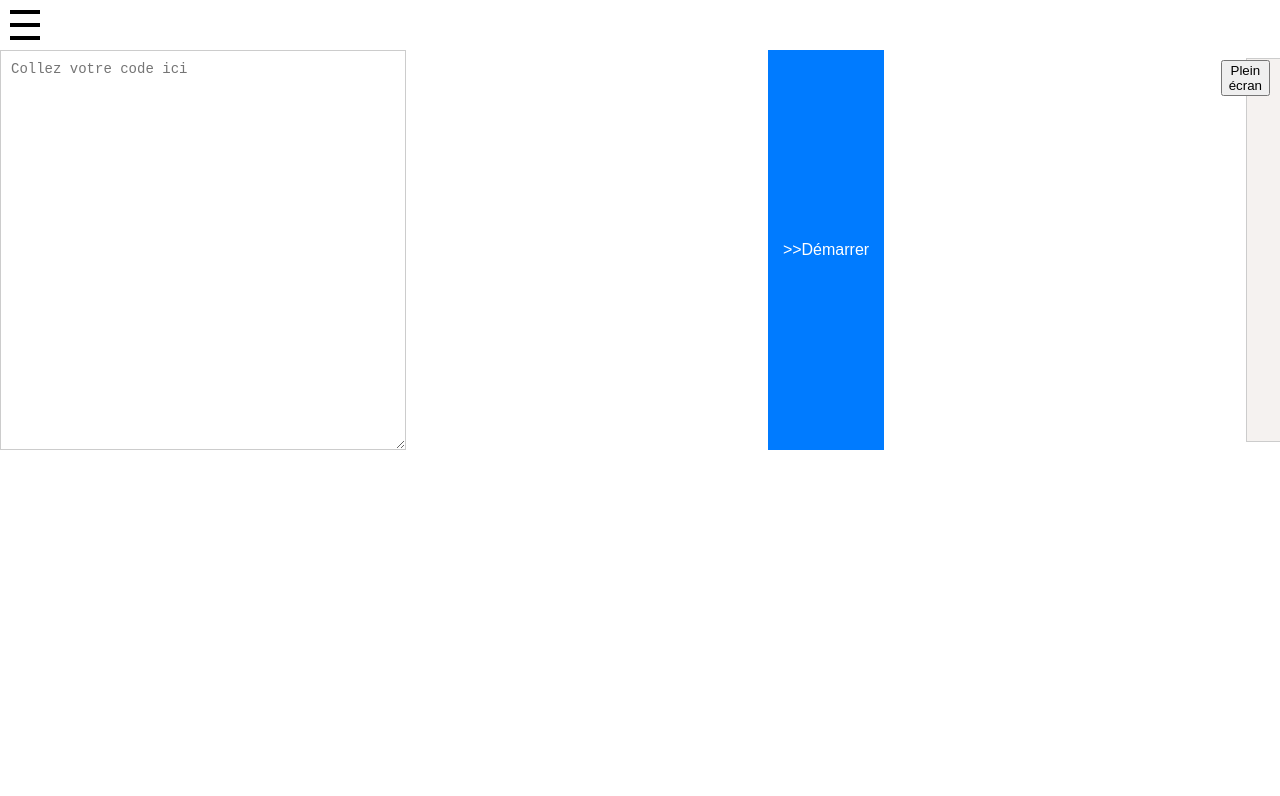
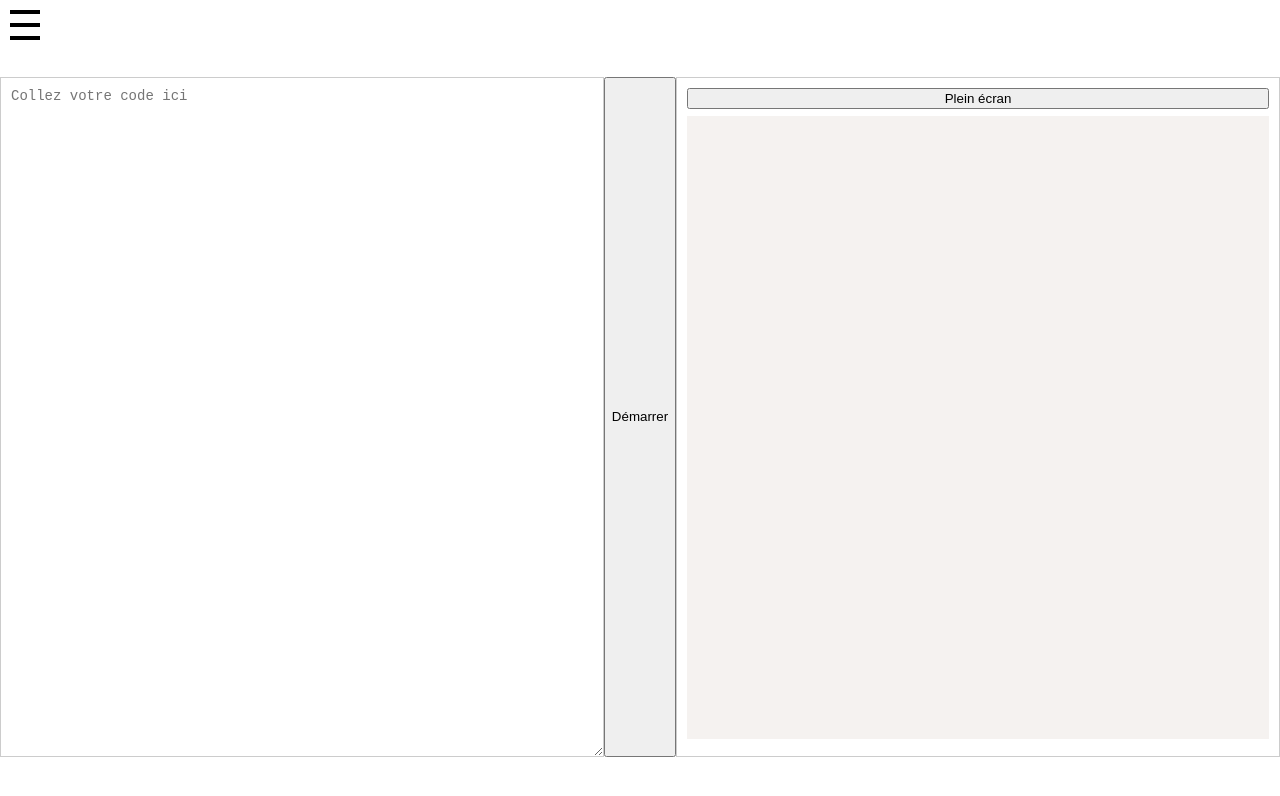
Before and after one commit to SurreAymeric/CodeTypingforVideo, a plain HTML site: page index.html in a window 1280 px wide. Drawn offline with Linux system fonts and the light colour scheme.

Commit message:
Amélioration de l'interface

```diff
--- a/style.css
+++ b/style.css
@@ -77,12 +77,14 @@ body {
   }
 
   .top-content {
-    margin-top: 50px;
+    height: 85vh;
     transition: margin-top 0.3s ease;
     display: flex;
     justify-content: space-between;
     width: 100%;
+    margin-top: 6%;
   }
+
 
   .menu.show + .top-content {
     margin-top: 200px;
@@ -93,44 +95,28 @@ body {
     flex-direction: row;
     justify-content: space-between;
     align-items: stretch;
-    height: 400px;
     width: 100%;
   }
 
-  .code-input,
-  .code-output {
-    width: 30%;
+  .code-input {
+    flex: 1;
     border: 1px solid #ccc;
     padding: 10px;
     font-family: 'Courier New', monospace;
     font-size: 14px;
   }
 
-  .start-button {
-    background-color: #007bff;
-    color: #fff;
-    border: none;
-    padding: 10px 15px;
-    font-size: 16px;
-    cursor: pointer;
-  }
-
-  .start-button:before {
-    content: ">>";
-  }
-
   .code-output-container {
-    position: relative;
-    height: 100%;
-  }
-
-  .fullscreen-button {
-    position: absolute;
-    top: 10px;
-    right: 10px;
+    flex: 1;
+    border: 1px solid #ccc;
+    padding: 10px;
+    font-family: 'Courier New', monospace;
+    font-size: 14px;
+    display: flex;
+    flex-direction: column;
   }
 
   .code-output {
-    height: calc(100% - 50px);
+    flex-grow: 1;
     overflow: auto;
   }
```
Also changed, not shown: script.js (indentation only).
